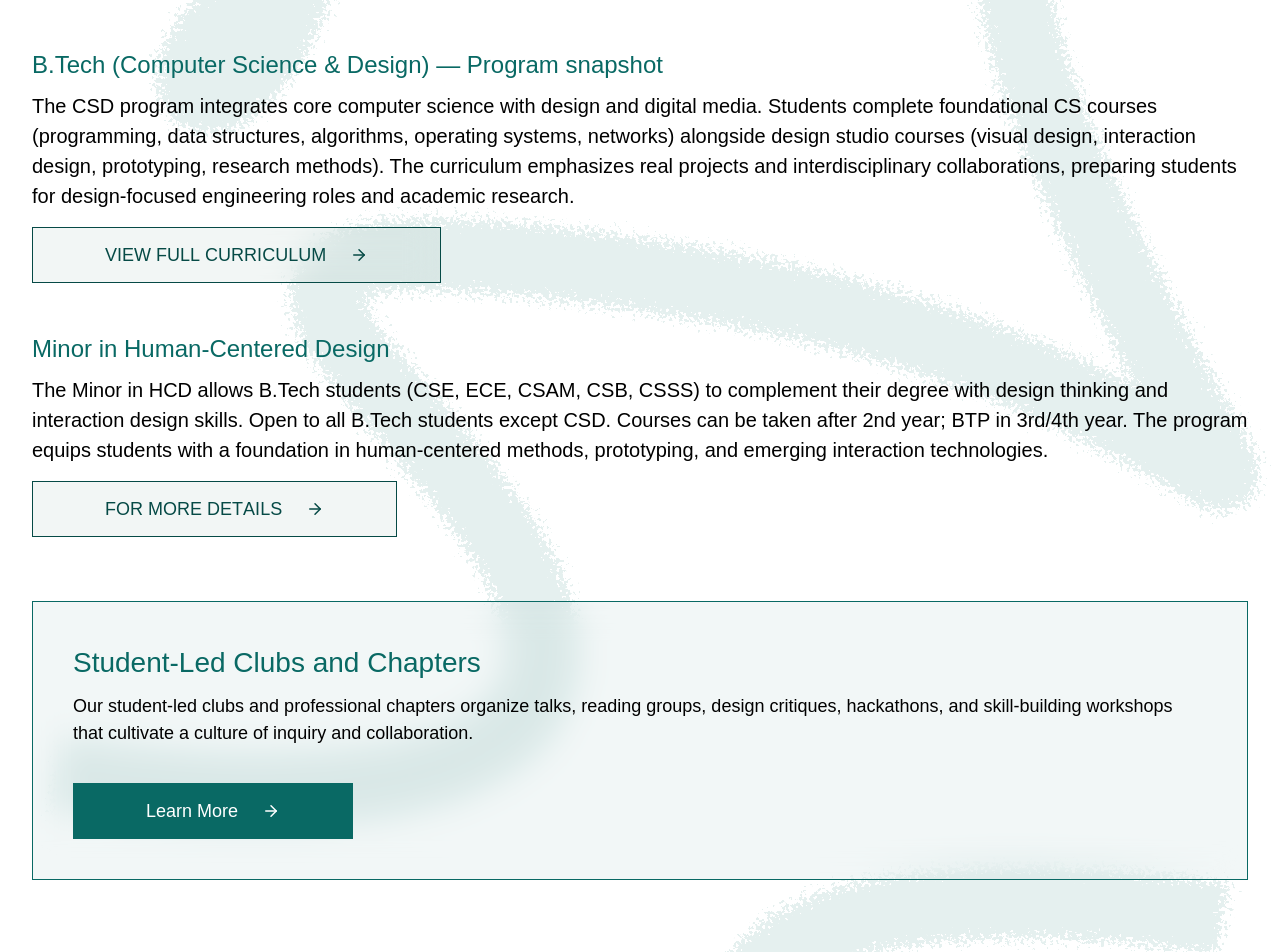
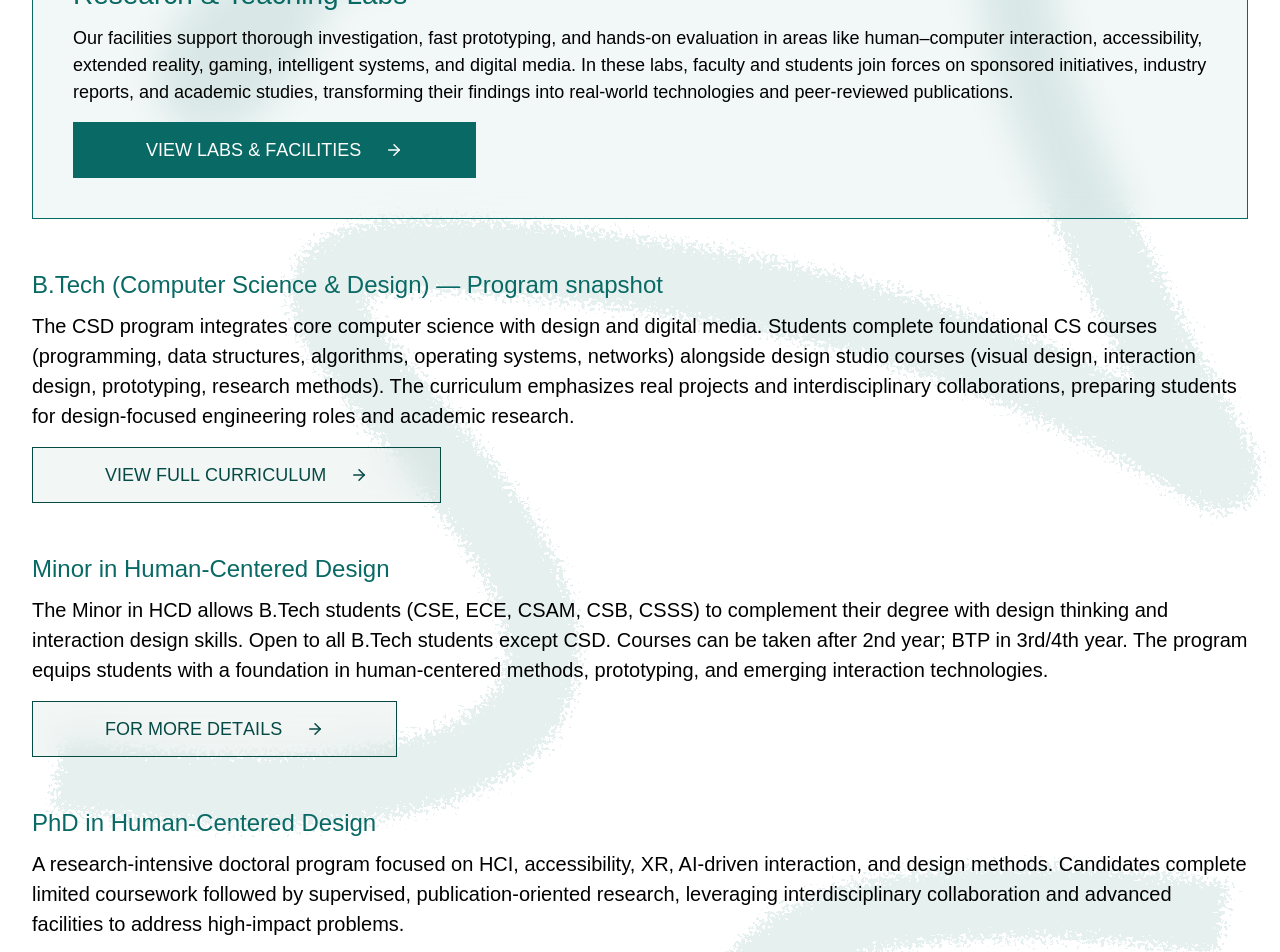
Before and after one commit to CosecSecCot/IIITD-HCD-Frontend, a Next.js app: page /about/overview in a window 1280 px wide. Shown: the part 1600-2552 px from the top of the page. Built offline with nearby package versions, Linux system fonts and the light colour scheme; a web font is replaced by a local one.

Commit message:
update about/overiew page content and update LinkButton styles for consistency

```diff
--- a/src/app/about/collaborations/page.tsx
+++ b/src/app/about/collaborations/page.tsx
@@ -70,7 +70,7 @@ export default async function Page() {
             </p>
             <LinkButton
               href="/connect"
-              className="mt-[2em] lg:w-max"
+              className="mt-[2em] text-[12px]"
               text="Reach Out for Collaboration"
               type="solid"
             />
--- a/src/app/about/overview/page.tsx
+++ b/src/app/about/overview/page.tsx
@@ -81,6 +81,26 @@ export default function Page() {
               <li>Inclusive Design & Accessibility</li>
               <li>Augmented & Virtual Reality</li>
             </ul>
+
+            <h2 className="mt-4 font-medium text-[18px] lg:text-[28px] text-brand-accent2">
+              Research & Teaching Labs
+            </h2>
+            <p className="mt-[0.5em] text-[14px] lg:text-[18px]">
+              Our facilities support thorough investigation, fast prototyping,
+              and hands-on evaluation in areas like human–computer interaction,
+              accessibility, extended reality, gaming, intelligent systems, and
+              digital media. In these labs, faculty and students join forces on
+              sponsored initiatives, industry reports, and academic studies,
+              transforming their findings into real-world technologies and
+              peer-reviewed publications.
+            </p>
+            <LinkButton
+              target="_blank"
+              href="https://iiitd.ac.in/sites/default/files/docs/education/2025/2025-January-Minor%20in%20Human%20Centered%20Design.pdf"
+              text="VIEW LABS & FACILITIES"
+              className="mt-4 text-[12px]"
+              type="solid"
+            />
           </div>
 
           {/* <div className="w-full box-border flex justify-around mt-[16px] px-4 lg:px-[2em] py-[1em] bg-brand-accent2-130/[.02] border lg:border-2 border-brand-accent2/50 backdrop-blur-lg">
@@ -115,7 +135,7 @@ export default function Page() {
           <LinkButton
             href="/study/btech"
             text="VIEW FULL CURRICULUM"
-            className="mt-4 w-max"
+            className="mt-4 text-[12px]"
           />
         </section>
 
@@ -136,7 +156,26 @@ export default function Page() {
             target="_blank"
             href="https://iiitd.ac.in/sites/default/files/docs/education/2025/2025-January-Minor%20in%20Human%20Centered%20Design.pdf"
             text="FOR MORE DETAILS"
-            className="mt-4 w-max"
+            className="mt-4 text-[12px]"
+          />
+        </section>
+
+        <section className="my-5 lg:my-12">
+          <h2 className="font-medium text-[18px] lg:text-[24px] text-brand-accent2">
+            PhD in Human-Centered Design
+          </h2>
+          <p className="mt-2 text-[14px] lg:text-[20px]">
+            A research‑intensive doctoral program focused on HCI, accessibility,
+            XR, AI‑driven interaction, and design methods. Candidates complete
+            limited coursework followed by supervised, publication‑oriented
+            research, leveraging interdisciplinary collaboration and advanced
+            facilities to address high‑impact problems.
+          </p>
+
+          <LinkButton
+            href="/study/phd"
+            text="FOR MORE DETAILS"
+            className="mt-4 text-[12px]"
           />
         </section>
 
@@ -151,7 +190,7 @@ export default function Page() {
           </p>
           <LinkButton
             href="/student-led/clubs-chapters"
-            className="mt-[2em] lg:w-max"
+            className="mt-[2em] text-[12px]"
             text="Learn More"
             type="solid"
           />
--- a/src/app/about/placements/page.tsx
+++ b/src/app/about/placements/page.tsx
@@ -55,7 +55,7 @@ export default async function Page() {
           href="/brochure.pdf"
           target="_blank"
           text="View Placement Brochure"
-          className="mt-8 w-max"
+          className="mt-8 text-[12px]"
         />
 
         <CompaniesSection />
@@ -93,7 +93,7 @@ export default async function Page() {
             </p>
             <LinkButton
               href="/connect"
-              className="mt-[2em] lg:w-max"
+              className="mt-[2em] text-[12px]"
               text="Connect With Us"
               type="solid"
             />
--- a/src/app/student-led/clubs-chapters/page.tsx
+++ b/src/app/student-led/clubs-chapters/page.tsx
@@ -120,9 +120,14 @@ export default function Page() {
         <article>
           <section>
             <Heading align="left">
-              ACM{" "}
-              <span className="text-brand-accent2 font-semibold">SIGCHI</span>{" "}
-              Student Chapter
+              <span className="leading-none">
+                IIITD{" "}
+                <span className="text-brand-accent2 font-semibold">
+                  ACM SIGCHI
+                </span>{" "}
+                <br className="md:hidden" />
+                Student Chapter
+              </span>
             </Heading>
             <div className="mx-auto mt-[12px] lg:mt-[80px] xl:w-[1280px] px-8 flex flex-col items-end">
               <p className="xl:w-2/3 text-[14px] lg:text-[24px] font-light">
@@ -143,12 +148,11 @@ export default function Page() {
                 ideas and projects and supporting them in conducting HCI
                 research and publishing papers.
               </p>
-              <div className="xl:w-2/3 mt-[32px]">
+              <div className="w-full xl:w-2/3 mt-[32px]">
                 <LinkButton
                   target="_blank"
                   href="https://sigchi.iiitd.ac.in"
                   text="LEARN MORE"
-                  className="w-max"
                 />
               </div>
             </div>
--- a/src/app/study/btech/page.tsx
+++ b/src/app/study/btech/page.tsx
@@ -127,7 +127,7 @@ export default function Page() {
                 target="_blank"
                 href="https://iiitd.ac.in/admissions/btech/2025/"
                 text="FOR MORE DETAILS"
-                className="mt-8 w-max"
+                className="mt-8"
               />
             </div>
           </section>
--- a/src/app/study/phd/page.tsx
+++ b/src/app/study/phd/page.tsx
@@ -65,7 +65,7 @@ export default function Page() {
                 target="_blank"
                 href="https://iiitd.ac.in/academics/phd"
                 text="FOR MORE DETAILS"
-                className="lg:ml-[33.33%] mt-8 w-max"
+                className="lg:ml-[33.33%] mt-8"
               />
             </div>
           </section>
--- a/src/components/LinkButton.tsx
+++ b/src/components/LinkButton.tsx
@@ -22,10 +22,10 @@ export default function LinkButton({
       target={target}
       href={href}
       className={cn(
-        className,
         type === "default"
-          ? "font-normal flex justify-center items-center gap-[24px] px-[2em] lg:px-[4em] py-[0.75em] text-[14px] xl:text-[18px] bg-brand-accent2-130/5 hover:bg-brand-accent2 border border-brand-accent2-130 text-brand-accent2-130 hover:text-white backdrop-blur-lg transition-all duration-300"
-          : "font-normal flex justify-center items-center gap-[24px] px-[2em] lg:px-[4em] py-[0.75em] text-[14px] xl:text-[18px] bg-brand-accent2 text-white border border-brand-accent2 hover:bg-brand-accent2-130 hover:text-white backdrop-blur-lg transition-all duration-300"
+          ? "font-normal w-max flex justify-center items-center gap-[24px] px-[2em] lg:px-[4em] py-[0.75em] text-[14px] lg:text-[18px] bg-brand-accent2-130/5 hover:bg-brand-accent2 border border-brand-accent2-130 text-brand-accent2-130 hover:text-white backdrop-blur-lg transition-all duration-300"
+          : "font-normal w-max flex justify-center items-center gap-[24px] px-[2em] lg:px-[4em] py-[0.75em] text-[14px] lg:text-[18px] bg-brand-accent2 text-white border border-brand-accent2 hover:bg-brand-accent2-130 hover:text-white backdrop-blur-lg transition-all duration-300",
+        className
       )}
     >
       <LetterSwapForward
```
